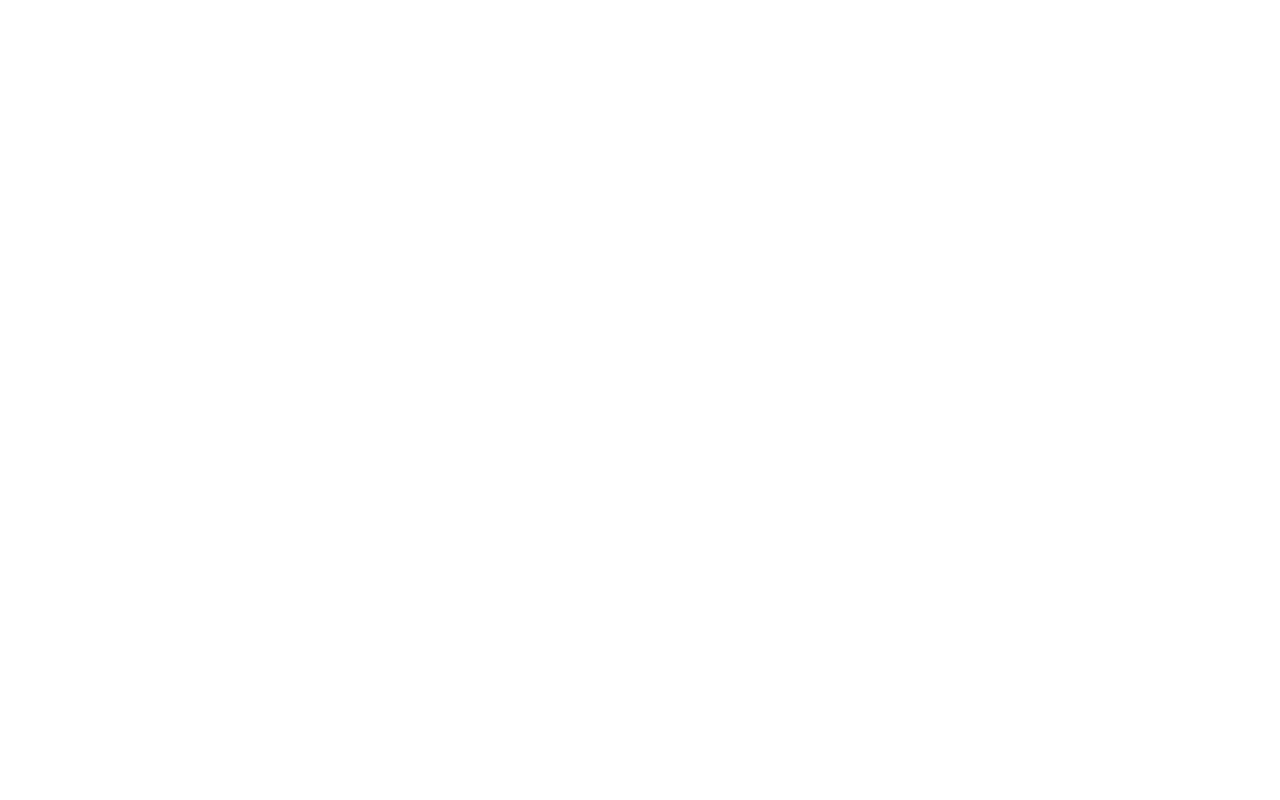
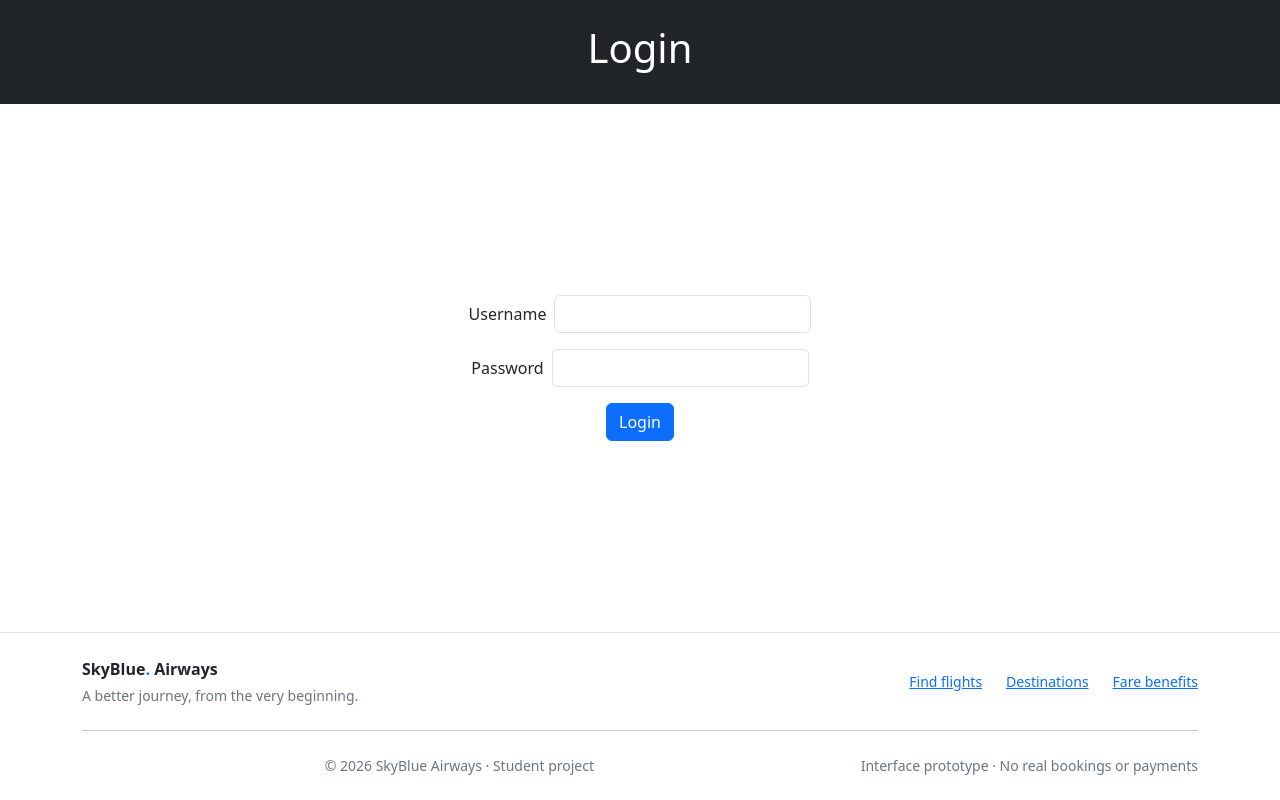
Before and after one commit to ligg6156-max/Web_simulate_Flight-Ticket-Selling-System, a website: page static/login.html in a window 1280 px wide. Drawn offline with nearby package versions, Linux system fonts and the light colour scheme.

Commit message:
the first login and register

```diff
--- /dev/null
+++ b/src/login.js
@@ -0,0 +1,2 @@
+import express from "express";
+import { getUsers } from './db.js';
--- /dev/null
+++ b/static/Register.html
@@ -0,0 +1,69 @@
+<!-- HTML Files (second line, right after <!DOCTYPE html>) -->
+<!DOCTYPE html>
+<!-- Student ID: 26016958d -->
+<!-- Student Name: Leung Ka Chun -->
+<html lang="en">
+
+<head>
+    <meta charset="UTF-8"> <!--Optional: Enhanced version -->
+    <meta name="viewport" content="width=device-width, initial-scale=1.0"> <!--Optional: Enhanced version -->
+    <title>26016958d - Drinking Order System</title>
+    <link href="https://cdn.jsdelivr.net/npm/bootstrap@5.3.8/dist/css/bootstrap.min.css" rel="stylesheet" integrity="sha384-sRIl4kxILFvY47J16cr9ZwB07vP4J8+LH7qKQnuqkuIAvNWLzeN8tE5YBujZqJLB" crossorigin="anonymous">
+</head>
+
+<body class="d-flex flex-column min-vh-100">
+    <header class ="bg-dark text-white text-center py-4">
+        <h1>Login</h1>
+    </header>
+
+  <main class="container my-auto py-5">
+      <div class="row justify-content-center">
+        <div class="col-md-4">
+          <form action="/auth/login" method="POST" class="text-center">
+            <div class="mb-3 d-flex align-items-center justify-content-center">
+              <label for="username" class="form-label me-2 mb-0">Username</label>
+              <input type="text" class="form-control w-auto" id="username" name="username" required>
+            </div>
+            <div class="mb-3 d-flex align-items-center justify-content-center">
+              <label for="password" class="form-label me-2 mb-0">Password</label>
+              <input type="password" class="form-control w-auto" id="password" name="password" required>
+            </div>
+            <button type="button" id="btn-login" class="btn btn-primary">Login</button>
+          <form>
+        </div>
+      </div>
+  </main>
+
+  <footer class="bg-white border-top py-4">
+    <div class="container">
+      <div class="d-flex flex-wrap justify-content-between align-items-center gap-3">
+        <div>
+          <div class="fw-bold mb-1">
+            SkyBlue<span class="text-primary">.</span> Airways
+          </div>
+          <p class="small text-secondary mb-0">
+            A better journey, from the very beginning.
+          </p>
+        </div>
+
+        <div class="d-flex flex-wrap gap-4 small">
+          <a class="footer-link" href="#flights">Find flights</a>
+          <a class="footer-link" href="#destinations">Destinations</a>
+          <a class="footer-link" href="#offers">Fare benefits</a>
+        </div>
+      </div>
+
+      <hr class="my-4">
+
+      <div class="d-flex flex-wrap justify-content-between gap-2 small text-secondary">
+        <div id="user-menu" class="row row-cols-1 row-cols-md-2 row-cols-lg-4 g-4"></div>
+          <span>© 2026 SkyBlue Airways · Student project</span>
+          <span>Interface prototype · No real bookings or payments</span>
+      </div>
+    </div>
+  </footer>
+
+    <script></script>
+</body>
+
+</html>
--- a/static/login.html
+++ b/static/login.html
@@ -0,0 +1,66 @@
+<!DOCTYPE html>
+<html lang="en">
+
+<head>
+    <meta charset="UTF-8"> <!--Optional: Enhanced version -->
+    <meta name="viewport" content="width=device-width, initial-scale=1.0"> <!--Optional: Enhanced version -->
+    <title>26016958d - Drinking Order System</title>
+    <link href="https://cdn.jsdelivr.net/npm/bootstrap@5.3.8/dist/css/bootstrap.min.css" rel="stylesheet" integrity="sha384-sRIl4kxILFvY47J16cr9ZwB07vP4J8+LH7qKQnuqkuIAvNWLzeN8tE5YBujZqJLB" crossorigin="anonymous">
+</head>
+
+<body class="d-flex flex-column min-vh-100">
+    <header class ="bg-dark text-white text-center py-4">
+        <h1>Login</h1>
+    </header>
+
+  <main class="container my-auto py-5">
+      <div class="row justify-content-center">
+        <div class="col-md-4">
+          <form action="/auth/login" method="POST" class="text-center">
+            <div class="mb-3 d-flex align-items-center justify-content-center">
+              <label for="username" class="form-label me-2 mb-0">Username</label>
+              <input type="text" class="form-control w-auto" id="username" name="username" required>
+            </div>
+            <div class="mb-3 d-flex align-items-center justify-content-center">
+              <label for="password" class="form-label me-2 mb-0">Password</label>
+              <input type="password" class="form-control w-auto" id="password" name="password" required>
+            </div>
+            <button type="button" id="btn-login" class="btn btn-primary">Login</button>
+          <form>
+        </div>
+      </div>
+  </main>
+
+  <footer class="bg-white border-top py-4">
+    <div class="container">
+      <div class="d-flex flex-wrap justify-content-between align-items-center gap-3">
+        <div>
+          <div class="fw-bold mb-1">
+            SkyBlue<span class="text-primary">.</span> Airways
+          </div>
+          <p class="small text-secondary mb-0">
+            A better journey, from the very beginning.
+          </p>
+        </div>
+
+        <div class="d-flex flex-wrap gap-4 small">
+          <a class="footer-link" href="#flights">Find flights</a>
+          <a class="footer-link" href="#destinations">Destinations</a>
+          <a class="footer-link" href="#offers">Fare benefits</a>
+        </div>
+      </div>
+
+      <hr class="my-4">
+
+      <div class="d-flex flex-wrap justify-content-between gap-2 small text-secondary">
+        <div id="user-menu" class="row row-cols-1 row-cols-md-2 row-cols-lg-4 g-4"></div>
+          <span>© 2026 SkyBlue Airways · Student project</span>
+          <span>Interface prototype · No real bookings or payments</span>
+      </div>
+    </div>
+  </footer>
+
+    <script src="scripts/login.js"></script>
+</body>
+
+</html>
```
Also changed, not shown: src/Dashboard.js (+13 -12 lines), src/db.js (+37 -0 lines), static/Dashboard.html (+2 -2 lines).
